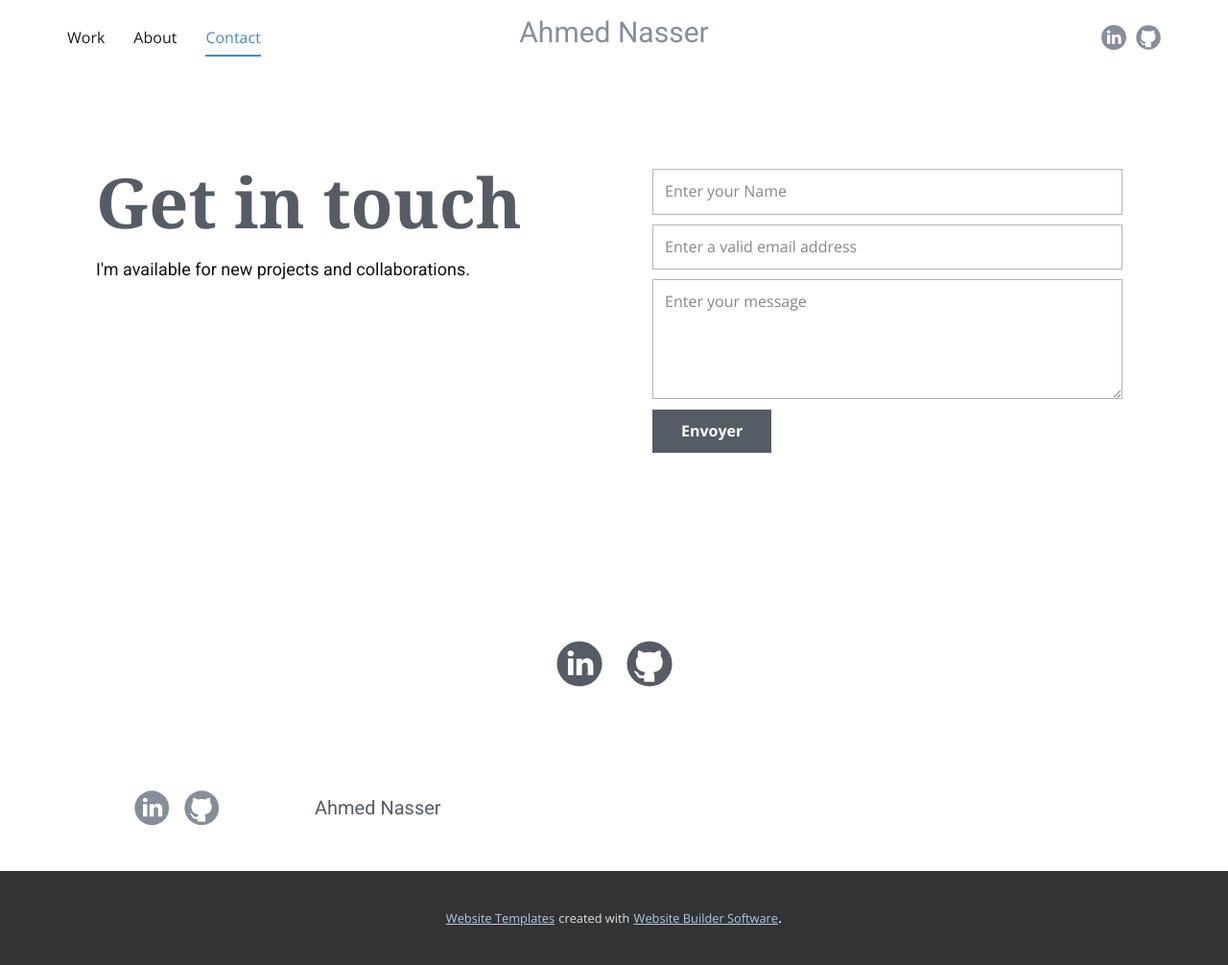
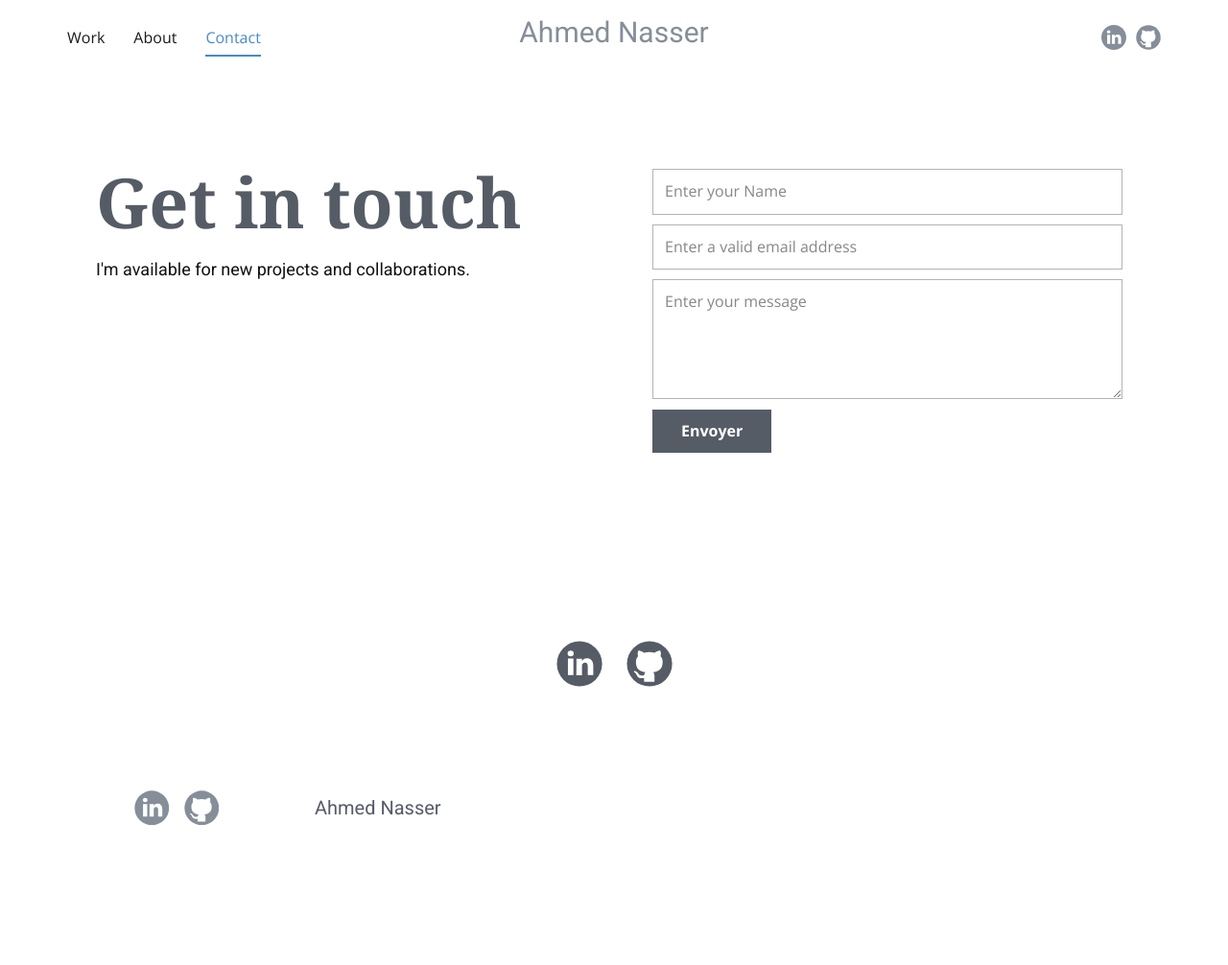
Before and after one commit to Ahmed-nd/portfolio, a plain HTML site: page Contact.html in a window 1280 px wide. Shown: the whole page at 96% size. After the commit the page ends 908 px from the top, so only its background shows below. Drawn offline with nearby package versions, Linux system fonts and the light colour scheme.

Commit message:
Ahmed Nasser portfolio

```diff
--- a/Contact.html
+++ b/Contact.html
@@ -11,7 +11,7 @@
 <link rel="stylesheet" href="Contact.css" media="screen">
     <script class="u-script" type="text/javascript" src="jquery.js" defer=""></script>
     <script class="u-script" type="text/javascript" src="nicepage.js" defer=""></script>
-    <meta name="generator" content="Nicepage 3.9.3, nicepage.com">
+    <meta name="generator" content="Ahmed Nasser portfolio">
     <link id="u-theme-google-font" rel="stylesheet" href="https://fonts.googleapis.com/css?family=Roboto:100,100i,300,300i,400,400i,500,500i,700,700i,900,900i|Open+Sans:300,300i,400,400i,600,600i,700,700i,800,800i">
 
 
@@ -163,16 +163,5 @@
           </div>
         </div>
       </div></footer>
-    <section class="u-backlink u-clearfix u-grey-80">
-      <a class="u-link" href="https://nicepage.com/website-templates" target="_blank">
-        <span>Website Templates</span>
-      </a>
-      <p class="u-text">
-        <span>created with</span>
-      </p>
-      <a class="u-link" href="https://nicepage.com/" target="_blank">
-        <span>Website Builder Software</span>
-      </a>.
-    </section>
   </body>
 </html>
```
Also changed, not shown: About.html (+0 -11 lines), Work.html (+1 -12 lines), index.html (+1 -12 lines), 1 other file.
